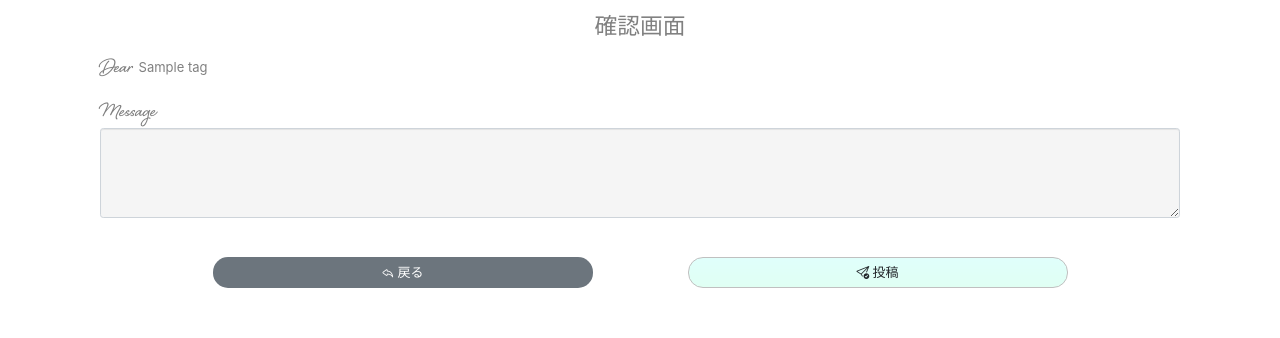
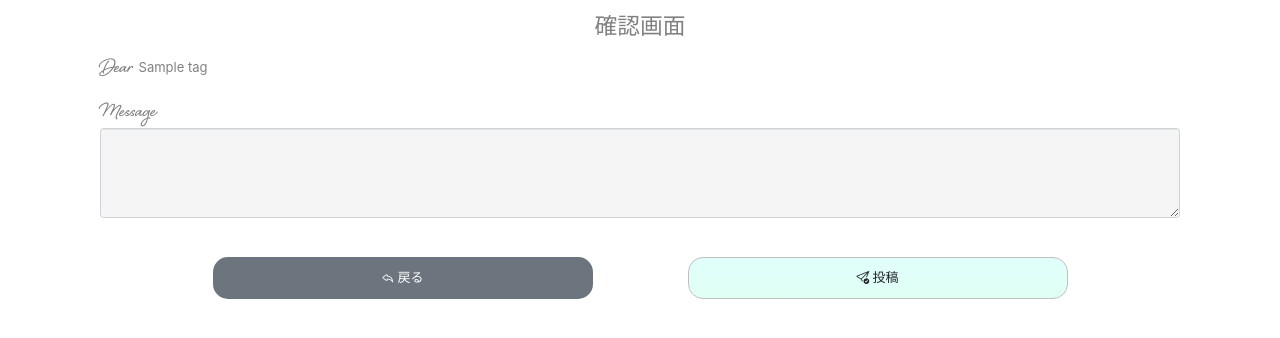
Before and after one commit to HackU-Alpaca/alpaca-backend, a Flask app: template src/templates/confirm.html in a window 1280 px wide. Shown: the top 338 px of the page. Run offline with Flask 2, Linux system fonts and the light colour scheme; the template is opened without the code that fills it: most values are stand-ins (such as "Sample title", 1, 10 or a date in 2020); parts of the project's set-up code (start-up, migrations or seed data) failed here and were passed over; some libraries are stand-ins or nearby versions; some web fonts are replaced.

Commit message:
add: padding to button

```diff
--- a/src/templates/confirm.html
+++ b/src/templates/confirm.html
@@ -53,11 +53,11 @@
         onclick="window.history.back(); return false;"
         style="padding:0"
       >
-        <button type="button" class="btn custom-btn-secondary w-100">
+        <button type="button" class="btn custom-btn-secondary w-100" style="padding: 10px;">
           <i class="bi bi-reply"></i> 戻る
         </button>
       </a>
-      <button type="submit" class="btn custom-btn-primary col-4">
+      <button type="submit" class="btn custom-btn-primary col-4" style="padding: 10px;">
         <i class="bi bi-send-check"></i> 投稿
       </button>
     </div>
--- a/src/templates/end.html
+++ b/src/templates/end.html
@@ -35,7 +35,7 @@
 
     {# 画面を閉じる #}
     <div class="row justify-content-center my-3">
-      <button id="close" class="btn custom-btn-primary col-4">
+      <button id="close" class="btn custom-btn-primary col-4" style="padding: 10px;">
         <i class="bi bi-check2"></i> 閉じる
       </button>
     </div>
```
